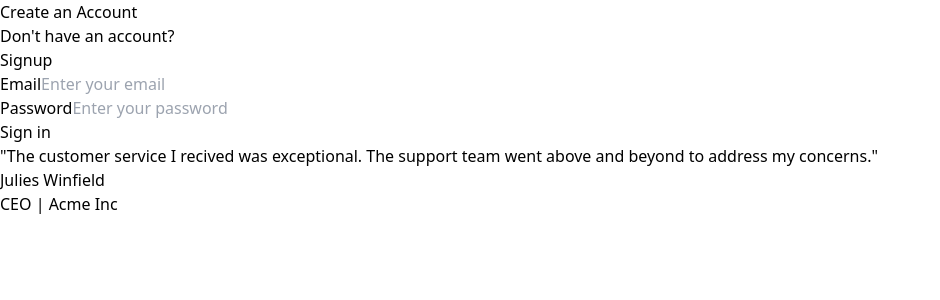
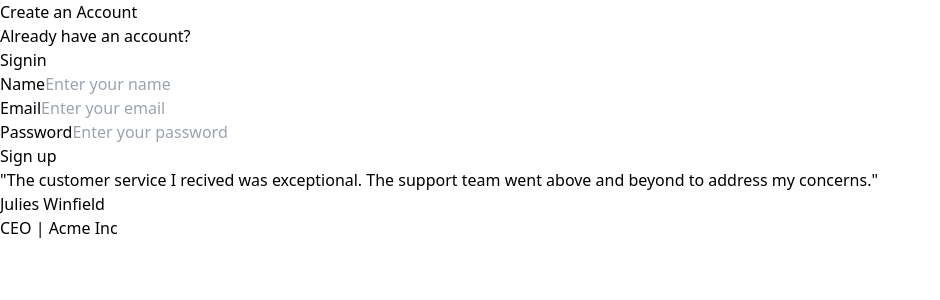
Before and after one commit to Chetan27801/medium-blog, a React (Vite) app in the folder frontend/: page / in a window 1280 px wide. Shown: the top 300 px of the page, without its empty margins (0-940 px from the left). Built offline with nearby package versions, Linux system fonts and the light colour scheme.

Commit message:
changes in routes

```diff
--- a/frontend/src/App.tsx
+++ b/frontend/src/App.tsx
@@ -9,7 +9,7 @@
 	return (
 		<BrowserRouter>
 			<Routes>
-				<Route path="/" element={<Signin />} />
+				<Route path="/" element={<Signup />} />
 				<Route path="/signin" element={<Signin />} />
 				<Route path="/signup" element={<Signup />} />
 				<Route path="/blog" element={<Blog />} />
```
